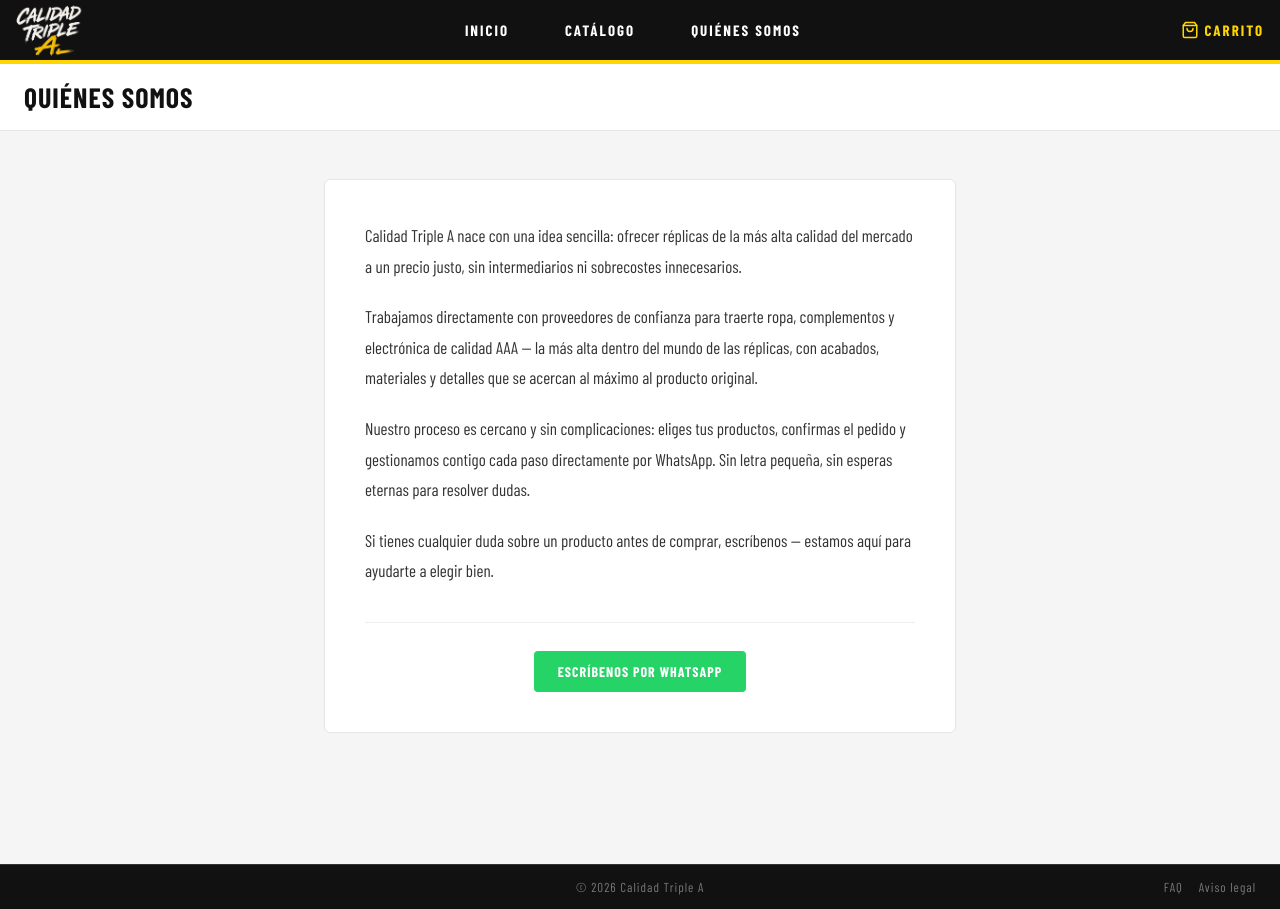
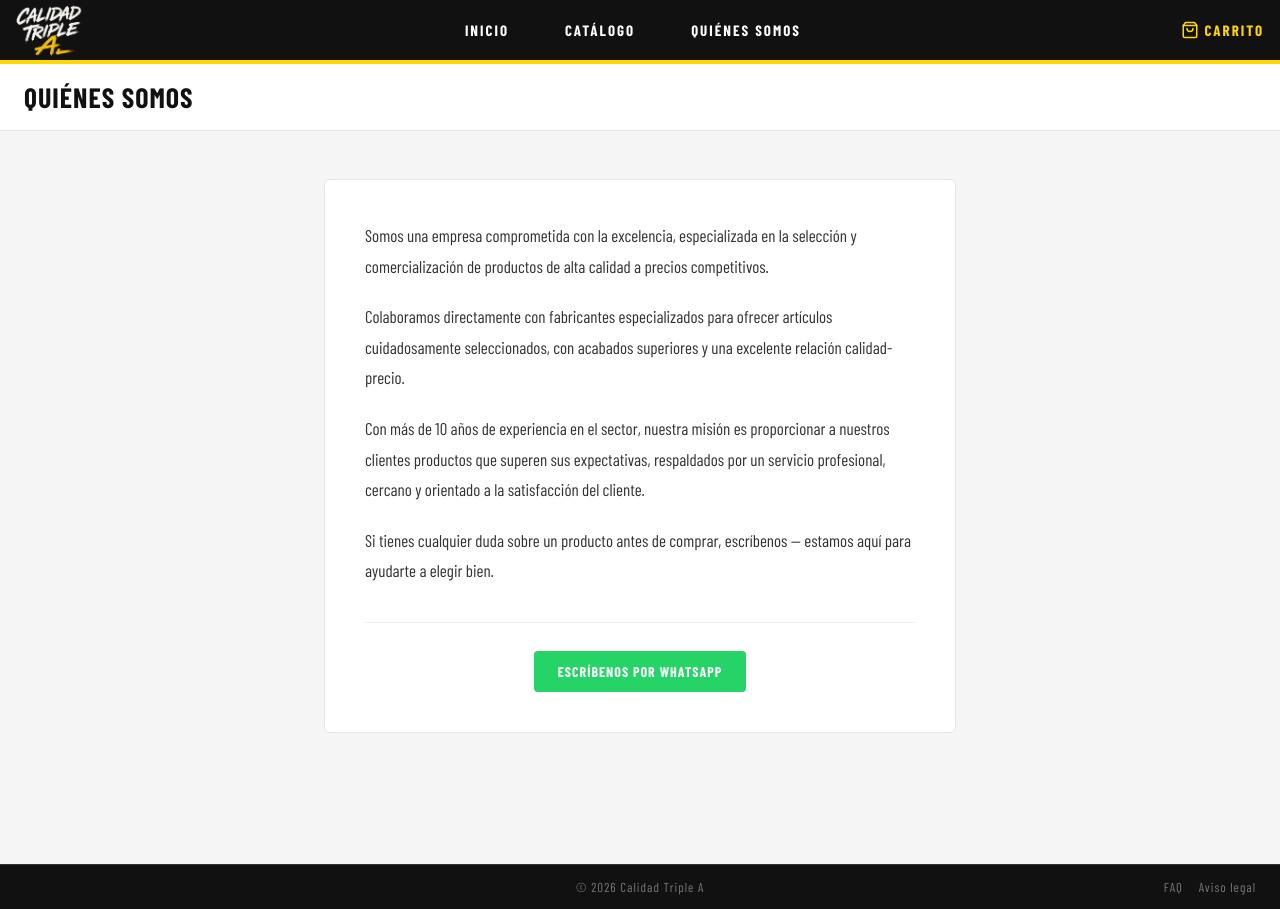
Before and after one commit to Arocadev/calidad-triple-a, a Next.js app: page /quienes-somos in a window 1280 px wide. Built offline with nearby package versions, Linux system fonts and the light colour scheme; a web font is replaced by a local one.

Commit message:
fix: texto quienes somos actualizado

```diff
--- a/app/quienes-somos/page.tsx
+++ b/app/quienes-somos/page.tsx
@@ -13,15 +13,15 @@ export default function QuienesSomos() {
         <div style={{ background: '#fff', border: '1px solid #e5e5e5', borderRadius: '6px', padding: '40px' }}>
 
           <p style={{ fontFamily: 'Barlow Condensed, sans-serif', fontSize: '17px', color: '#333', lineHeight: 1.8, marginBottom: '20px' }}>
-            Calidad Triple A nace con una idea sencilla: ofrecer réplicas de la más alta calidad del mercado a un precio justo, sin intermediarios ni sobrecostes innecesarios.
+            Somos una empresa comprometida con la excelencia, especializada en la selección y comercialización de productos de alta calidad a precios competitivos.
           </p>
 
           <p style={{ fontFamily: 'Barlow Condensed, sans-serif', fontSize: '17px', color: '#333', lineHeight: 1.8, marginBottom: '20px' }}>
-            Trabajamos directamente con proveedores de confianza para traerte ropa, complementos y electrónica de calidad AAA — la más alta dentro del mundo de las réplicas, con acabados, materiales y detalles que se acercan al máximo al producto original.
+            Colaboramos directamente con fabricantes especializados para ofrecer artículos cuidadosamente seleccionados, con acabados superiores y una excelente relación calidad-precio.
           </p>
 
           <p style={{ fontFamily: 'Barlow Condensed, sans-serif', fontSize: '17px', color: '#333', lineHeight: 1.8, marginBottom: '20px' }}>
-            Nuestro proceso es cercano y sin complicaciones: eliges tus productos, confirmas el pedido y gestionamos contigo cada paso directamente por WhatsApp. Sin letra pequeña, sin esperas eternas para resolver dudas.
+            Con más de 10 años de experiencia en el sector, nuestra misión es proporcionar a nuestros clientes productos que superen sus expectativas, respaldados por un servicio profesional, cercano y orientado a la satisfacción del cliente.
           </p>
 
           <p style={{ fontFamily: 'Barlow Condensed, sans-serif', fontSize: '17px', color: '#333', lineHeight: 1.8, marginBottom: '0' }}>
```
